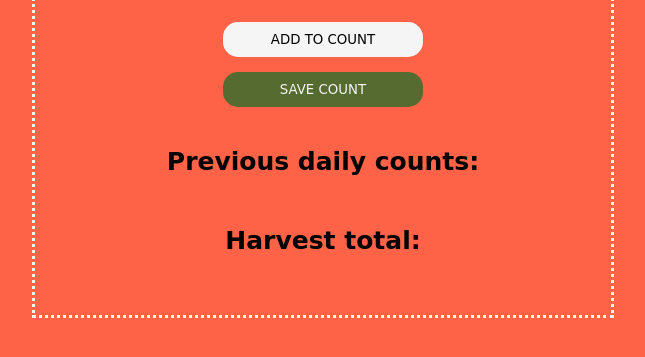
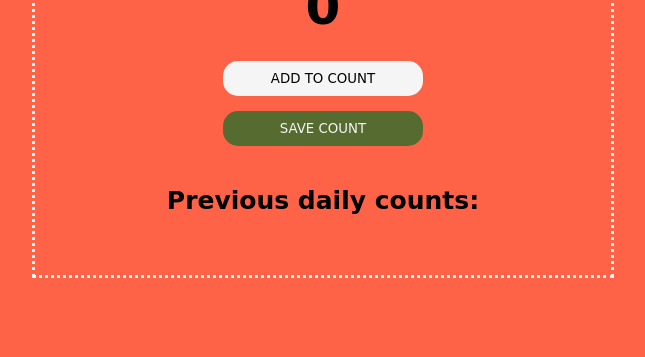
Before and after one commit to wesiptea/tomato-counter-app, a plain HTML site: page index.html in a window 1280 px wide. Shown: the part 365-722 px from the top of the page, without its empty margins (317-962 px from the left). Drawn offline with Linux system fonts and the light colour scheme; a web font is replaced by a local one.

Commit message:
Edit to index.html

```diff
--- a/index.html
+++ b/index.html
@@ -14,7 +14,7 @@
         <button id="increment-btn" onclick="increment()">ADD TO COUNT</button>
         <button id="save-btn" onclick="save()">SAVE COUNT</button>
         <p id="save-el">Previous daily counts: </p>
-        <p id="total-el">Harvest total: </p>
+        <!-- <p id="total-el">Harvest total: </p> -->
         <script src="index.js"></script>
     </div>
 </body>
```
